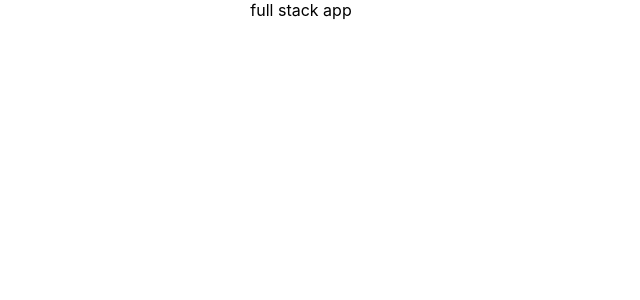
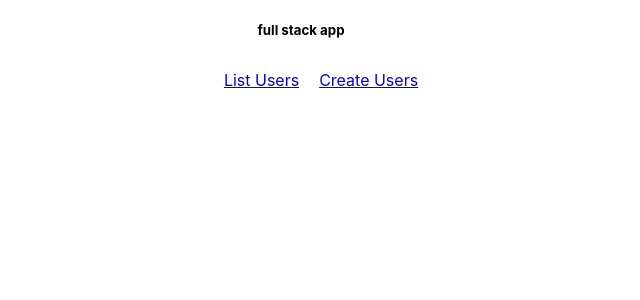
Before and after one commit to AntBezr/FullStackFirstApp, a React (Create React App) app: page / in a window 1280 px wide. Shown: the top 300 px of the page, without its empty margins (339-979 px from the left). Built offline with nearby package versions, Linux system fonts and the light colour scheme.

Commit message:
Created appjs and two links

```diff
--- a/src/App.css
+++ b/src/App.css
@@ -1,38 +1,13 @@
-.App {
+.App{
   text-align: center;
 }
-
-.App-logo {
-  height: 40vmin;
-  pointer-events: none;
+nav ul{
+list-style: none;
+ color: black;
 }
 
-@media (prefers-reduced-motion: no-preference) {
-  .App-logo {
-    animation: App-logo-spin infinite 20s linear;
-  }
+nav ul li {
+  display:  inline-block;
+  padding: 10px;
+
 }
-
-.App-header {
-  background-color: #282c34;
-  min-height: 100vh;
-  display: flex;
-  flex-direction: column;
-  align-items: center;
-  justify-content: center;
-  font-size: calc(10px + 2vmin);
-  color: white;
-}
-
-.App-link {
-  color: #61dafb;
-}
-
-@keyframes App-logo-spin {
-  from {
-    transform: rotate(0deg);
-  }
-  to {
-    transform: rotate(360deg);
-  }
-}
--- a/src/App.js
+++ b/src/App.js
@@ -1,10 +1,23 @@
-
+import { BrowserRouter, Routes, Route, Link } from 'react-router-dom';
 import './App.css';
 
 function App() {
   return (
     <div className="App">
-      full stack app
+     <h5> full stack app</h5>
+     <BrowserRouter>
+     <nav>
+      <ul>
+        <li>
+          <Link to="/">List Users</Link>
+        </li>
+        <li>
+          <Link to="user/create">Create Users</Link>
+        </li>
+      </ul>
+     </nav>
+     </BrowserRouter>
+
     </div>
   );
 }
--- a/src/components/CreateUser.js
+++ b/src/components/CreateUser.js
@@ -1,5 +1,5 @@
 import React from 'react';
-import { BrowserRouter, Routes, Route, Link } from 'react-router-dom';
+
 
 const CreateUser = () => {
   return (
```
